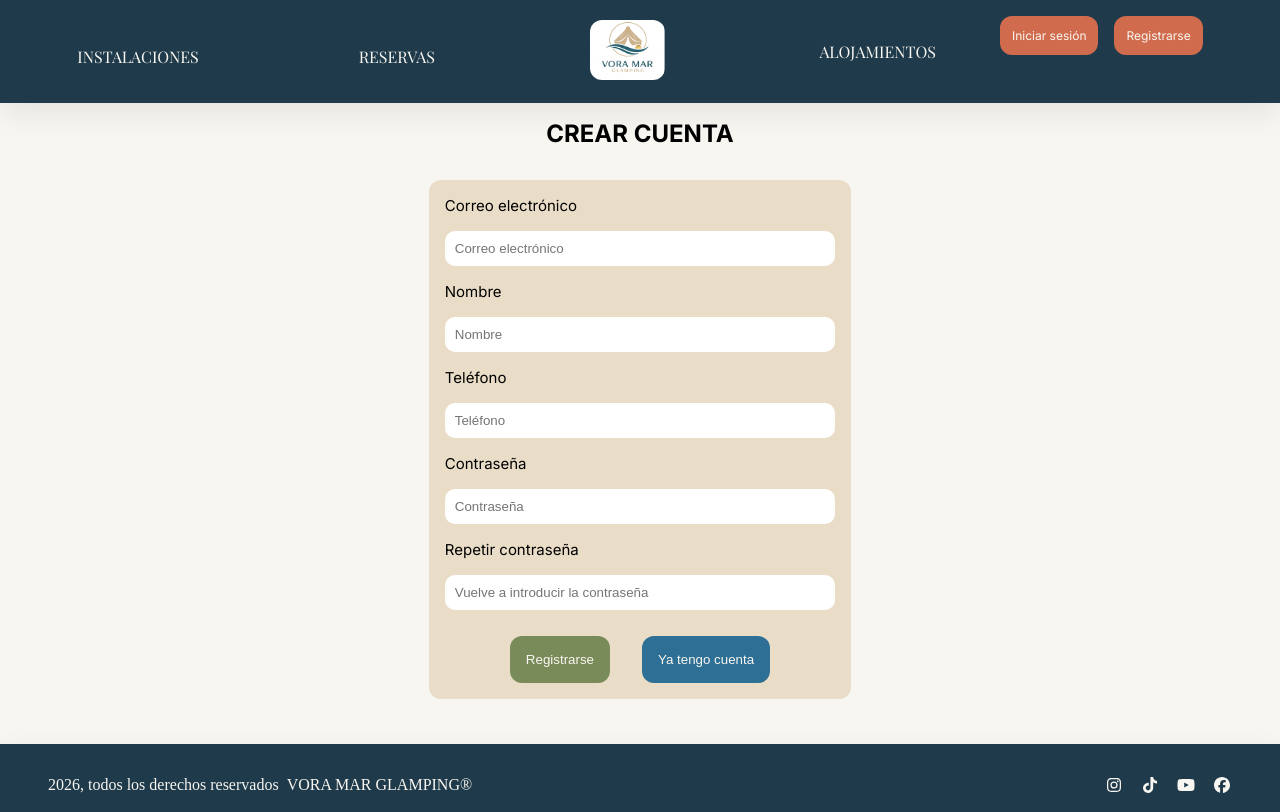
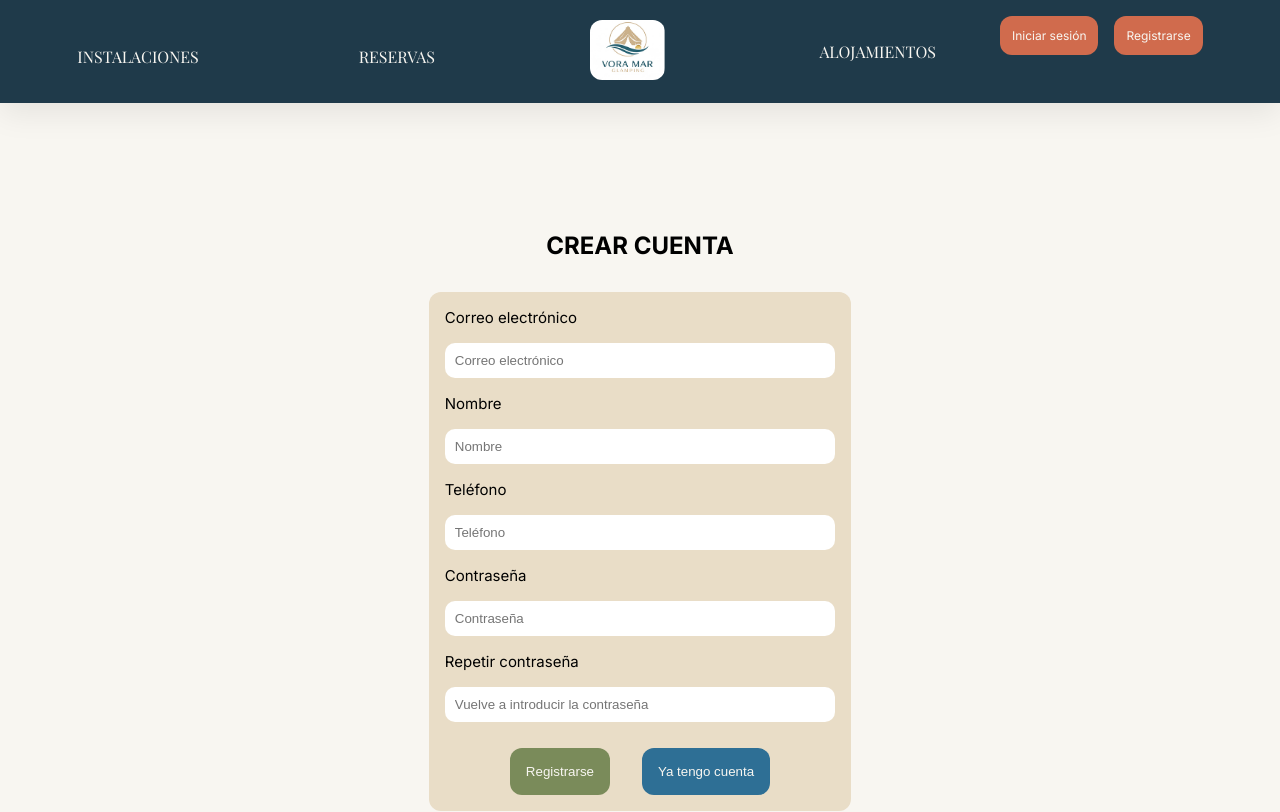
Before and after one commit to agapitodisousa1/VORA_MAR_GLAMPING, a Vue app in the folder frontend/: page /register in a window 1280 px wide. Shown: the top 812 px of the page. Built offline with nearby package versions, Linux system fonts and the light colour scheme; a web font is replaced by a local one.

Commit message:
adjusted height for registerView

```diff
--- a/frontend/src/views/public/RegisterView.vue
+++ b/frontend/src/views/public/RegisterView.vue
@@ -110,13 +110,14 @@
     @use "../../assets/sass/variables"
     @use "../../assets/sass/mixins"
     .main
-        height: 100vh
+        background-color: variables.$color_background_secundario
         .login
+            margin-top: 2rem
             @include mixins.flexbox($d: flex , $fd: column, $jc: center , $gap: 1rem )
             align-items: center
             background-color: variables.$color_background_secundario
             padding-bottom: 2.8rem
-
+            height: 100vh
             .title
                 text-align: center
                 font-size: 1.5rem
```
